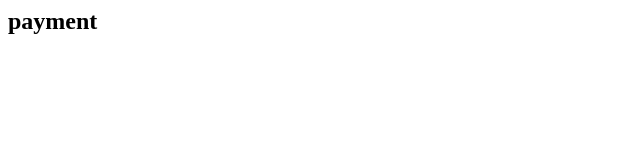
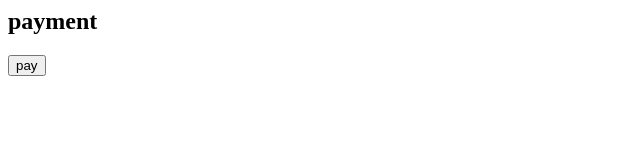
Before and after one commit to xabbok255/web-demo-1, a plain HTML site: page pay.html in a window 1280 px wide. Shown: the full height of the page, 0-640 px from the left. Drawn offline with Linux system fonts and the light colour scheme.

Commit message:
payment button

```diff
--- a/pay.html
+++ b/pay.html
@@ -2,4 +2,5 @@
 </head>
 <body>
 <h2>payment</h2>
+<button>pay</button>
 </body>
```
